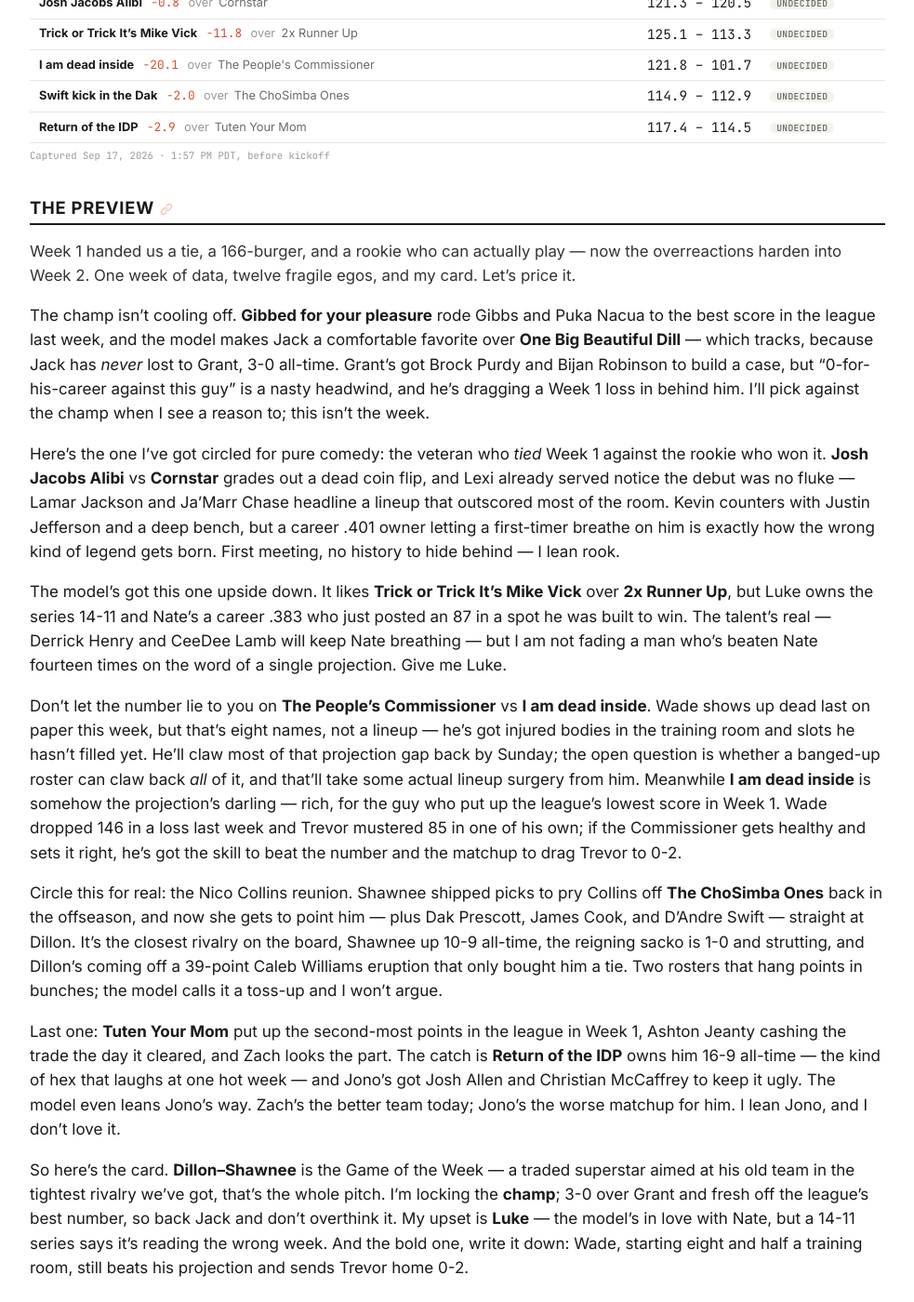
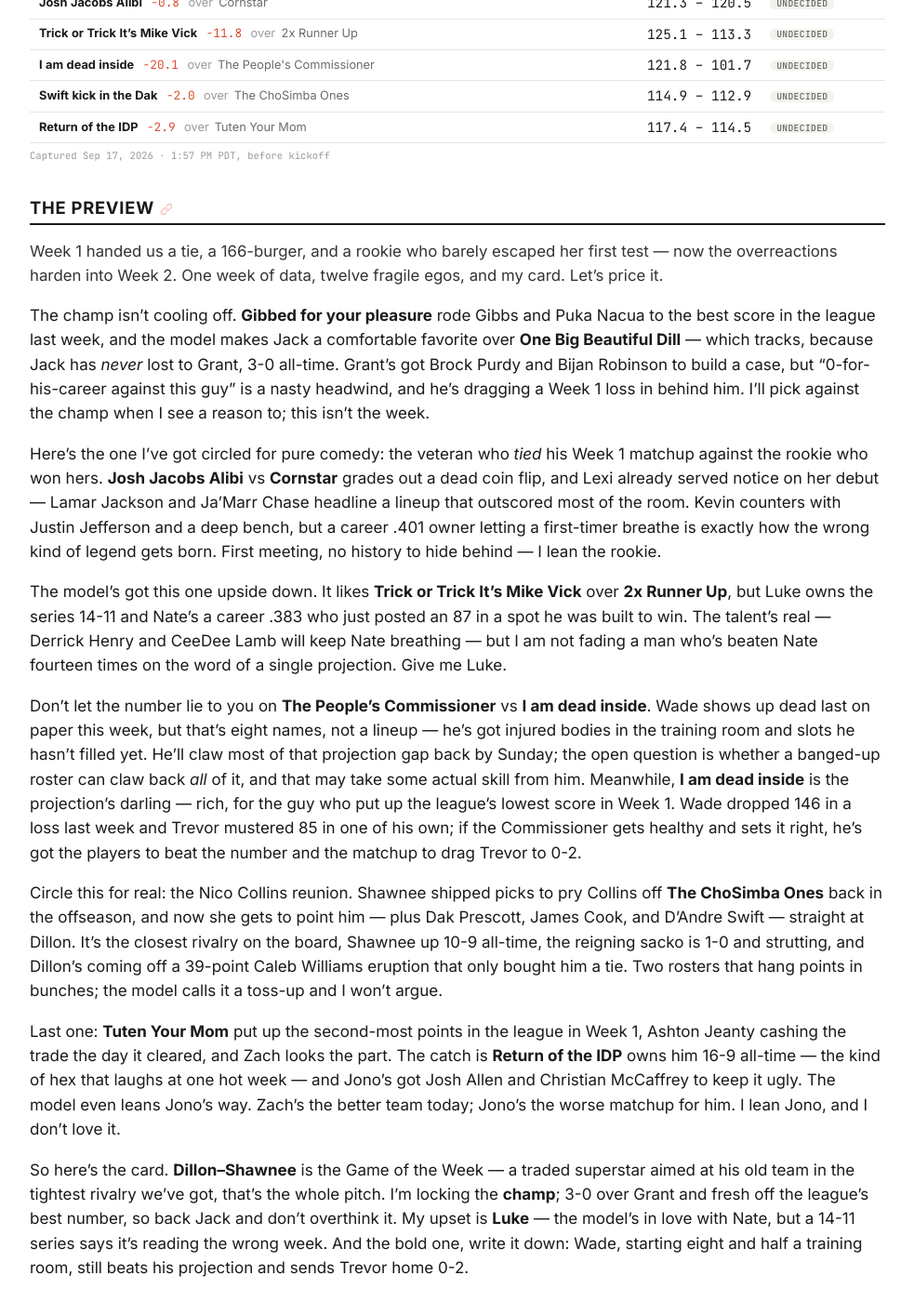
Before and after one commit to dillondrenzek/no-love-in-the-league, a Jekyll site: the page built from docs/seasons/2026/week-2.md, in a window 1280 px wide and 1400 px high, scrolled down 782 px. Shown: the whole window at 93% size, without its empty margins (148-1131 px from the left). Built offline with Jekyll 4.4.1, drawn with Linux system fonts in a browser that asks for light colours.

Commit message:
a few edits to week 2 preview

```diff
--- a/docs/seasons/2026/week-2.md
+++ b/docs/seasons/2026/week-2.md
@@ -30,15 +30,15 @@ _Recap coming soon._
      then have your agent (agents/weekly-preview.md) write it.
      The preview stays at the bottom of the page all season, below the recap. -->
 
-Week 1 handed us a tie, a 166-burger, and a rookie who can actually play — now the overreactions harden into Week 2. One week of data, twelve fragile egos, and my card. Let's price it.
+Week 1 handed us a tie, a 166-burger, and a rookie who barely escaped her first test — now the overreactions harden into Week 2. One week of data, twelve fragile egos, and my card. Let's price it.
 
 The champ isn't cooling off. **Gibbed for your pleasure** rode Gibbs and Puka Nacua to the best score in the league last week, and the model makes Jack a comfortable favorite over **One Big Beautiful Dill** — which tracks, because Jack has _never_ lost to Grant, 3-0 all-time. Grant's got Brock Purdy and Bijan Robinson to build a case, but "0-for-his-career against this guy" is a nasty headwind, and he's dragging a Week 1 loss in behind him. I'll pick against the champ when I see a reason to; this isn't the week.
 
-Here's the one I've got circled for pure comedy: the veteran who _tied_ Week 1 against the rookie who won it. **Josh Jacobs Alibi** vs **Cornstar** grades out a dead coin flip, and Lexi already served notice the debut was no fluke — Lamar Jackson and Ja'Marr Chase headline a lineup that outscored most of the room. Kevin counters with Justin Jefferson and a deep bench, but a career .401 owner letting a first-timer breathe on him is exactly how the wrong kind of legend gets born. First meeting, no history to hide behind — I lean rook.
+Here's the one I've got circled for pure comedy: the veteran who _tied_ his Week 1 matchup against the rookie who won hers. **Josh Jacobs Alibi** vs **Cornstar** grades out a dead coin flip, and Lexi already served notice on her debut — Lamar Jackson and Ja'Marr Chase headline a lineup that outscored most of the room. Kevin counters with Justin Jefferson and a deep bench, but a career .401 owner letting a first-timer breathe is exactly how the wrong kind of legend gets born. First meeting, no history to hide behind — I lean the rookie.
 
 The model's got this one upside down. It likes **Trick or Trick It's Mike Vick** over **2x Runner Up**, but Luke owns the series 14-11 and Nate's a career .383 who just posted an 87 in a spot he was built to win. The talent's real — Derrick Henry and CeeDee Lamb will keep Nate breathing — but I am not fading a man who's beaten Nate fourteen times on the word of a single projection. Give me Luke.
 
-Don't let the number lie to you on **The People's Commissioner** vs **I am dead inside**. Wade shows up dead last on paper this week, but that's eight names, not a lineup — he's got injured bodies in the training room and slots he hasn't filled yet. He'll claw most of that projection gap back by Sunday; the open question is whether a banged-up roster can claw back _all_ of it, and that'll take some actual lineup surgery from him. Meanwhile **I am dead inside** is somehow the projection's darling — rich, for the guy who put up the league's lowest score in Week 1. Wade dropped 146 in a loss last week and Trevor mustered 85 in one of his own; if the Commissioner gets healthy and sets it right, he's got the skill to beat the number and the matchup to drag Trevor to 0-2.
+Don't let the number lie to you on **The People's Commissioner** vs **I am dead inside**. Wade shows up dead last on paper this week, but that's eight names, not a lineup — he's got injured bodies in the training room and slots he hasn't filled yet. He'll claw most of that projection gap back by Sunday; the open question is whether a banged-up roster can claw back _all_ of it, and that may take some actual skill from him. Meanwhile, **I am dead inside** is the projection's darling — rich, for the guy who put up the league's lowest score in Week 1. Wade dropped 146 in a loss last week and Trevor mustered 85 in one of his own; if the Commissioner gets healthy and sets it right, he's got the players to beat the number and the matchup to drag Trevor to 0-2.
 
 Circle this for real: the Nico Collins reunion. Shawnee shipped picks to pry Collins off **The ChoSimba Ones** back in the offseason, and now she gets to point him — plus Dak Prescott, James Cook, and D'Andre Swift — straight at Dillon. It's the closest rivalry on the board, Shawnee up 10-9 all-time, the reigning sacko is 1-0 and strutting, and Dillon's coming off a 39-point Caleb Williams eruption that only bought him a tie. Two rosters that hang points in bunches; the model calls it a toss-up and I won't argue.
 
```
